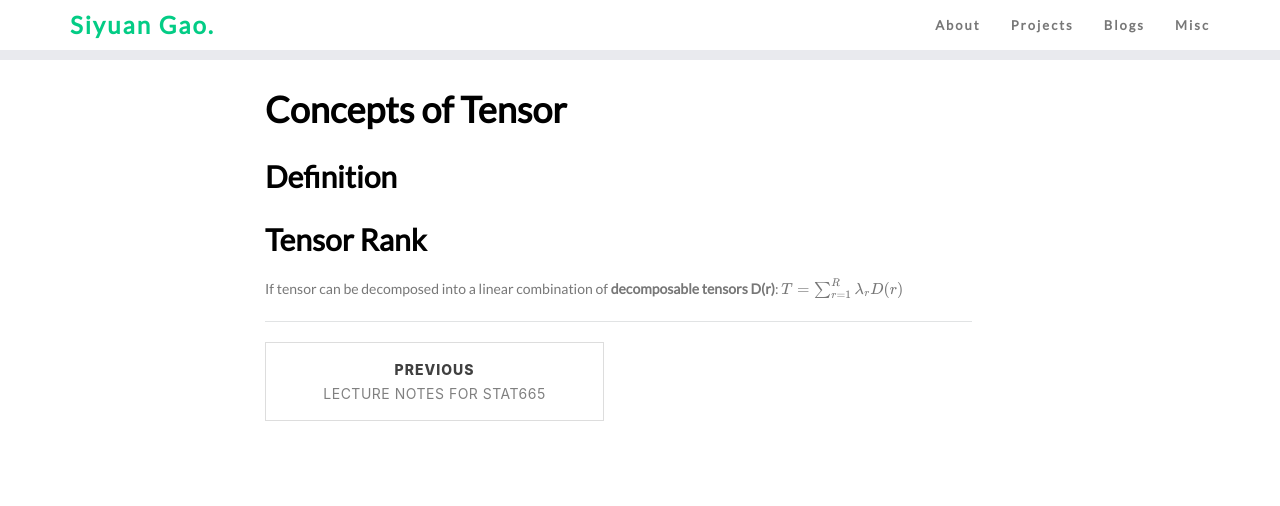
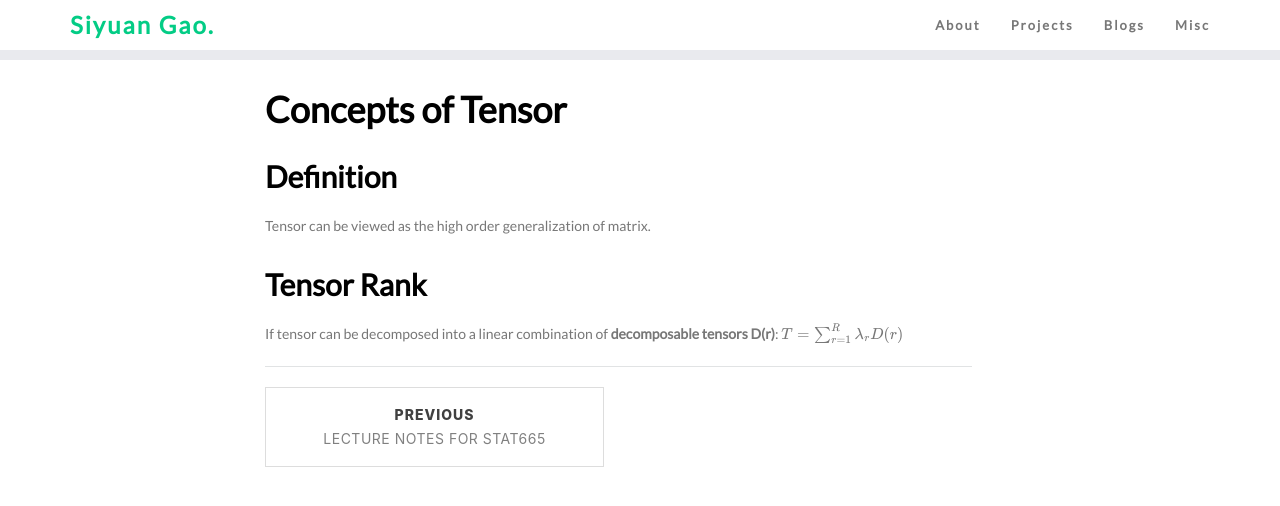
Before and after one commit to carricky/carricky.github.io, a Jekyll site: the page built from _posts/2016-9-15-the-post-6587.md, in a window 1280 px wide and 900 px high. Shown: the top 506 px of the window. Built offline with Jekyll 4.4.1, drawn with Linux system fonts in a browser that asks for light colours; nearby versions of some CDN libraries; formulas are drawn with MathJax 3; comment, search, counter and statistics services are not loaded.

Commit message:
update 2016-9-15-the-post-6587.md

```diff
--- a/_posts/2016-9-15-the-post-6587.md
+++ b/_posts/2016-9-15-the-post-6587.md
@@ -2,10 +2,12 @@
 layout: post
 tags: []
 title: 'Basic Concepts of Tensor'
-category: 'MachineLearning'
+category: MachineLearning
 ---
 # Concepts of Tensor
 ## Definition
+Tensor can be viewed as the high order generalization of matrix.
+
 ## Tensor Rank
 If tensor can be decomposed into a linear combination of **decomposable tensors D(r)**:
 $$ T = \sum_{r=1}^{R} {\lambda_r D(r)}$$
```
